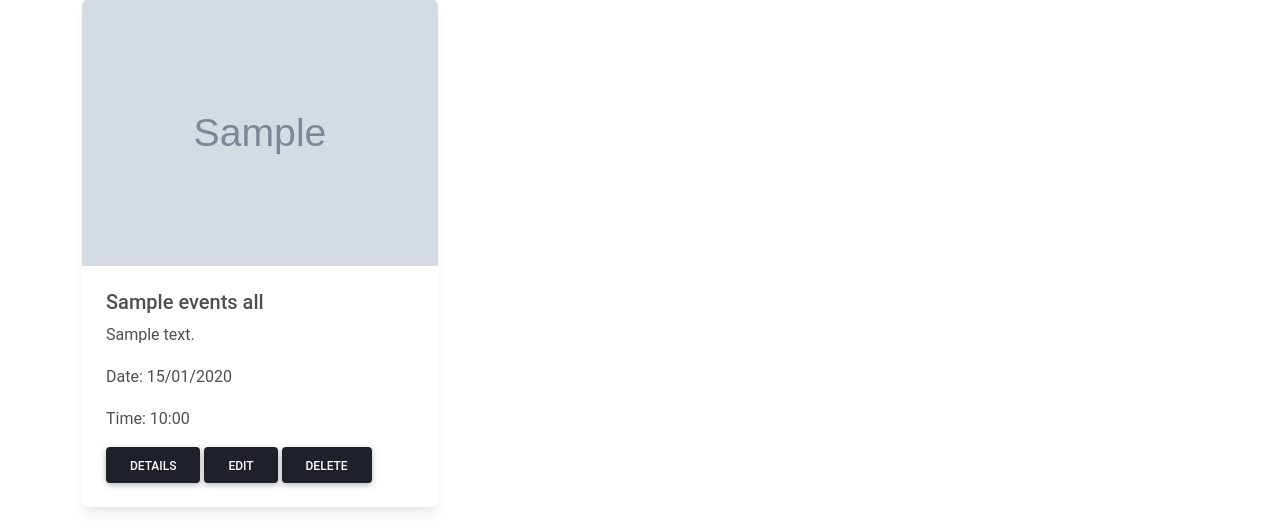
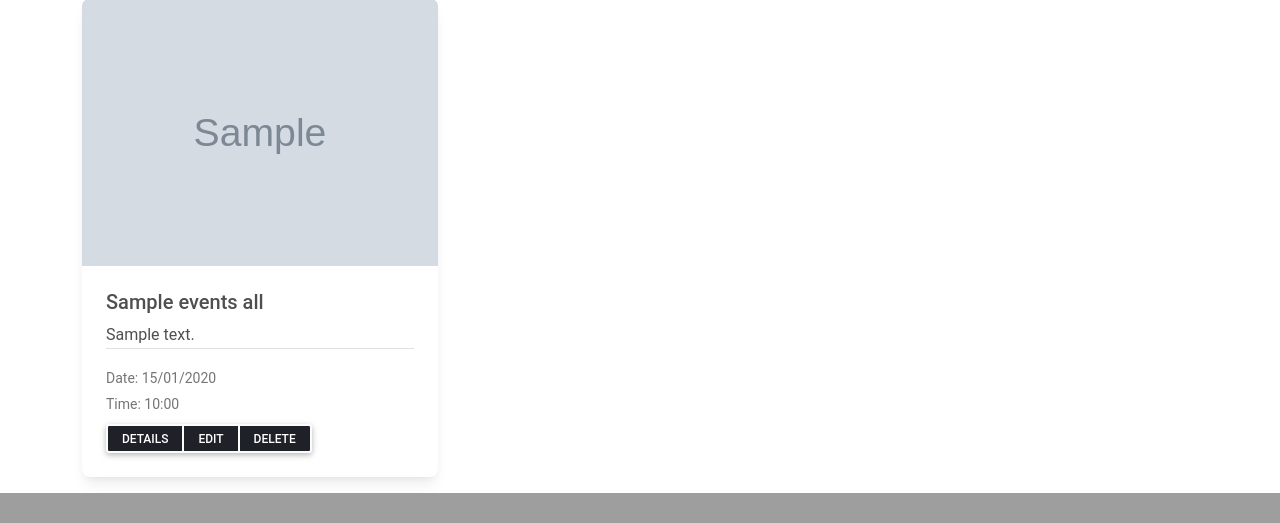
Before and after one commit to nat-oku/FE21-CR13-Natalia, a Symfony app: template eventima/templates/events/index.html.twig in a window 1280 px wide. Shown: the part 795-1318 px from the top of the page. After the commit the page ends 1288 px from the top, so only its background shows below. Run offline with Twig, Linux system fonts and the light colour scheme; the template is opened without the code that fills it: most values are stand-ins (such as "Sample title", 1, 10 or a date in 2020); grey boxes marked "Sample" are stand-in pictures; some libraries are stand-ins or nearby versions.

Commit message:
adding styles to cards

```diff
--- a/eventima/templates/events/index.html.twig
+++ b/eventima/templates/events/index.html.twig
@@ -24,16 +24,21 @@
         <div class="row row-cols-1 row-cols-md-2 row-cols-lg-3 g-4" id="#events">
             {% for event in eventsAll %}
             <div class="col">
-                <div class="card">
+                <div class="card cardZoom">
                 <img src="{{event.eventImg}}" class="card-img-top" alt="...">
                     <div class="card-body">
                         <h5 class="card-title">{{ event.eventName }}</h5>
-                        <p class="card-text">{{event.eventDescr}} </p>
-                        <p class="card-text">Date: {{event.dateTime | date('d/m/Y ')}} </p>
-                        <p class="card-text">Time: {{event.dateTime | date('H:i')}} </p>
-                        <a href="/details/{{event.id}}" class="btn btn-primary">Details</a>
-                        <a href="/edit/{{event.id}}" class="btn btn-warning">Edit</a>
-                        <a href="/delete/{{event.id}}" class="btn btn-danger">Delete</a>
+                        <p class="card-text border-bottom">{{event.eventDescr}}</p>
+                        <div class="mt-2 mb-2">
+                            <p class="card-text m-0"><small class="text-muted">Date: {{event.dateTime | date('d/m/Y ')}}</small></p>
+                            <p class="card-text m-0"> <small class="text-muted">Time: {{event.dateTime | date('H:i')}} </small></p>
+                        </div>
+
+                        <div class="btn-group btn-group-sm">
+                            <a href="/details/{{event.id}}" class="btn btn-outline-light">Details</a>
+                            <a href="/edit/{{event.id}}" class="btn btn-outline-light">Edit</a>
+                            <a href="/delete/{{event.id}}" class="btn btn-outline-light">Delete</a>
+                        </div>
 
                     </div>
                 </div>
```
